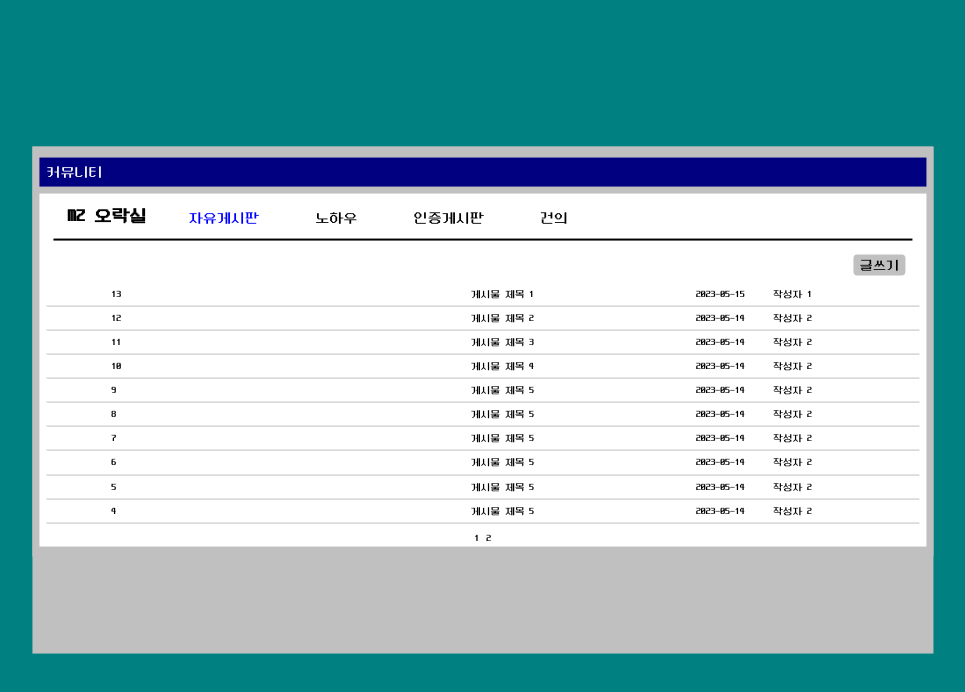
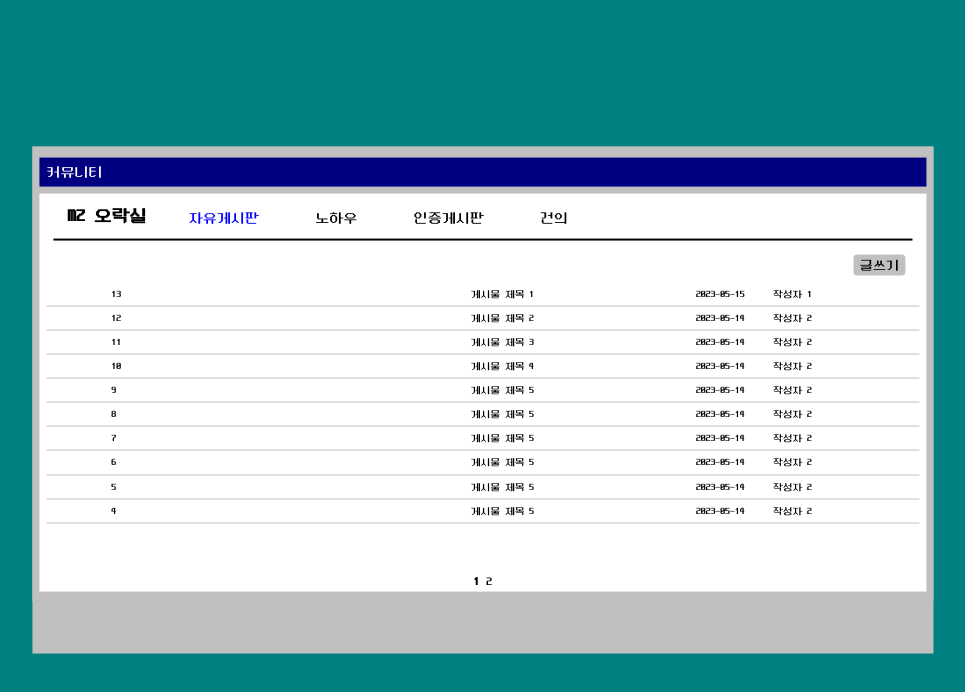
Before and after one commit to MZgaMeZone/gaMeZone, a React (Create React App) app in the folder FrontEnd/: page /community in a window 1280 px wide. Shown: the top 692 px of the page, without its empty margins (157-1122 px from the left). Built offline with nearby package versions, Linux system fonts and the light colour scheme.

Commit message:
[style] page번호 bold css

```diff
--- a/FrontEnd/src/components/Boards/Pagination.tsx
+++ b/FrontEnd/src/components/Boards/Pagination.tsx
@@ -20,7 +20,7 @@ for(let i = 1; i <= Math.ceil(totalPosts / postsPerPage); i++) {
             <PageNation>
                 {pageNumbers.map(number => (
                     <PageNationList key={number}>
-                        <PageLink onClick={() => paginate(number)}>
+                        <PageLink onClick={() => paginate(number)} style={{ fontWeight: currentPage === number ? "bold" : "normal"}}>
                             {number}
                         </PageLink>
                     </PageNationList>
@@ -35,9 +35,10 @@ for(let i = 1; i <= Math.ceil(totalPosts / postsPerPage); i++) {
 export default Pagination;
 
 const PageNav = styled.div`
+  margin-top: 6rem;
   display: flex;
   align-self: center;
-  font-size: 1.4rem;
+  font-size: 1.7rem;
 `
 
 const PageNation = styled.ul`
```
Also changed, not shown: 1 other file (tests, documents, lock files or other folders).
